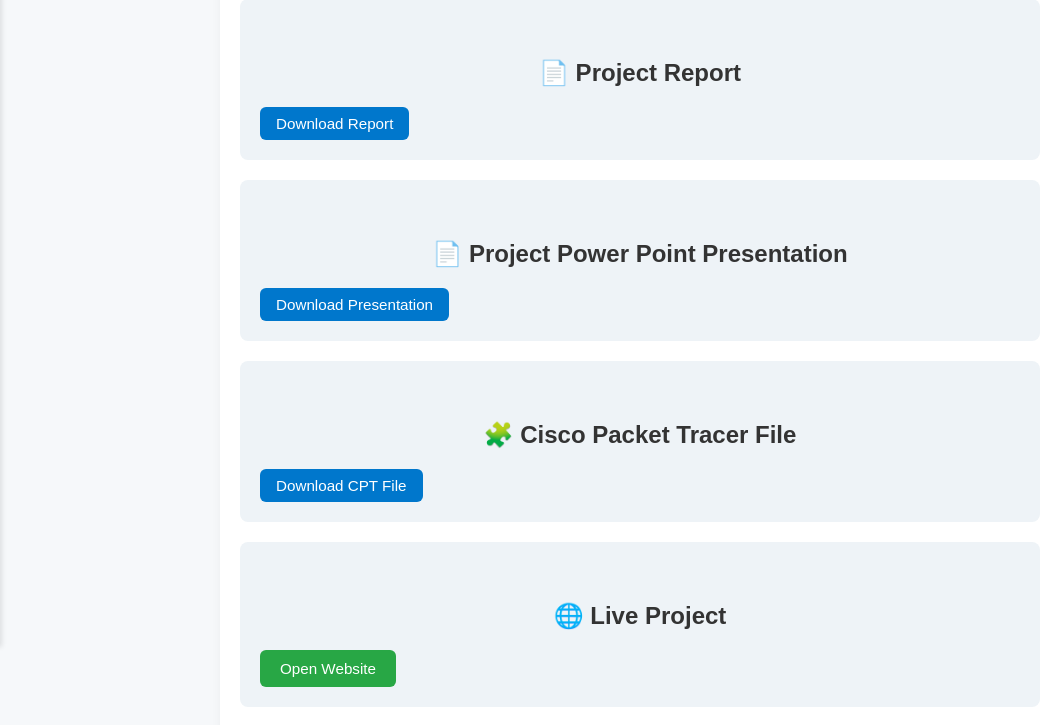
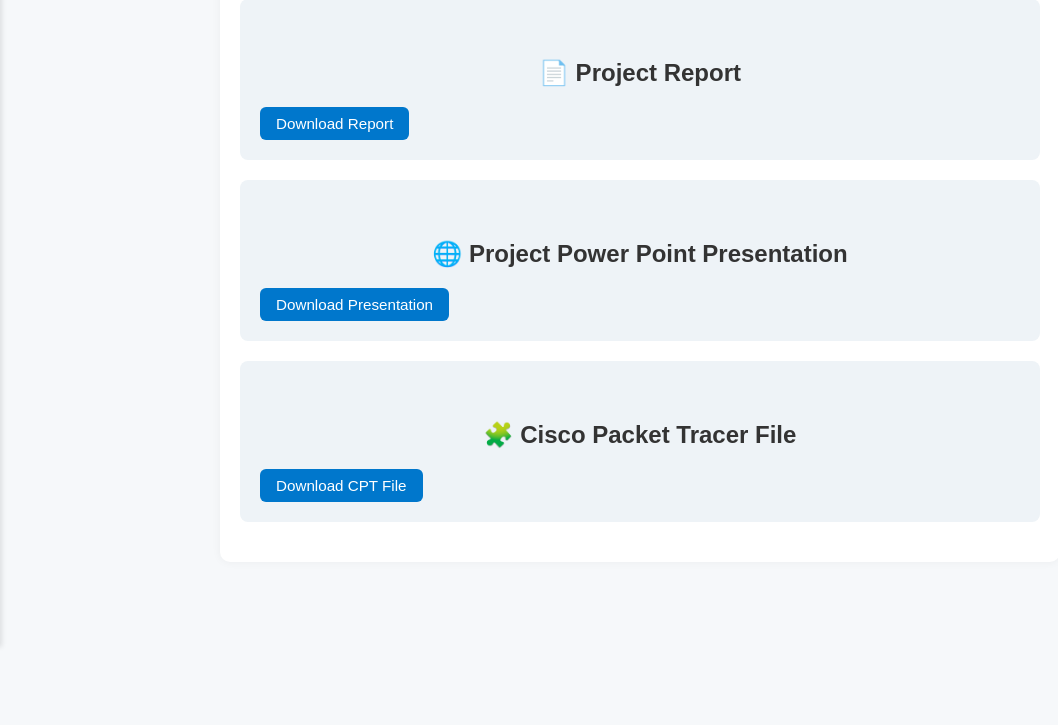
Before and after one commit to virasith05/Computer-Networks-S, a plain HTML site: page q3.html in a window 1280 px wide. Shown: the part 153-878 px from the top of the page, without its empty margins (0-1058 px from the left). After the commit the page ends 800 px from the top, so only its background shows below. Drawn offline with Linux system fonts and the light colour scheme.

Commit message:
removed web link

```diff
--- a/q3.html
+++ b/q3.html
@@ -31,7 +31,7 @@
     </div>
 
     <div class="section">
-      <h2>📄 Project Power Point Presentation</h2>
+      <h2>🌐 Project Power Point Presentation</h2>
       <a href="Internet Cafe.pptx" download class="download-btn">Download Presentation</a>
     </div>
 
@@ -40,10 +40,6 @@
       <a href="Internet Cafe .pkt" download class="download-btn">Download CPT File</a>
     </div>
 
-    <div class="section">
-      <h2>🌐 Live Project</h2>
-      <a href="https://your-project-link.netlify.app" target="_blank" class="live-btn">Open Website</a>
-    </div>
   </div>
   <script>
   function toggleSidebar() {
```
